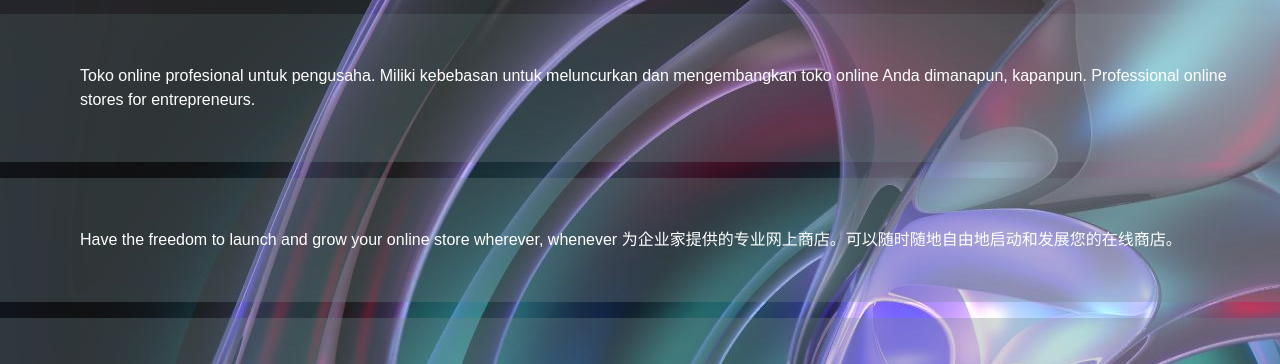
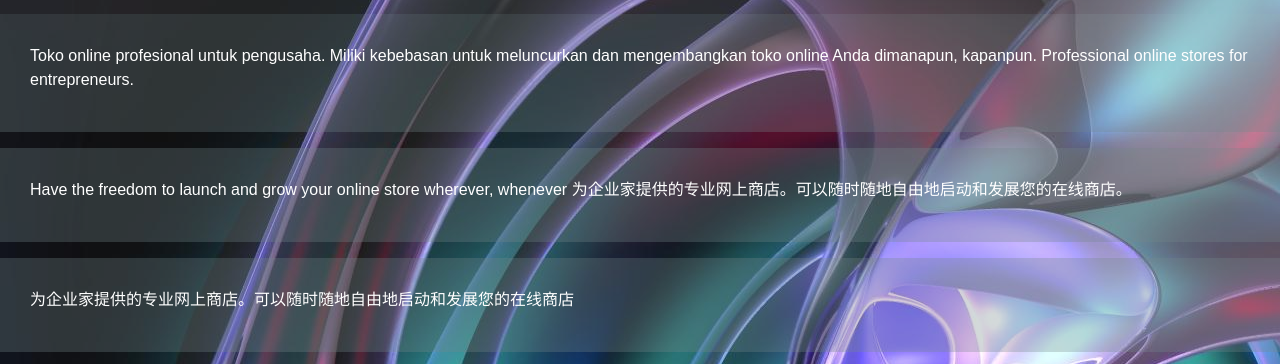
Before and after one commit to bagassz/TUGAS-ADEL, a plain HTML site: page index.html in a window 1280 px wide. Shown: the part 82-446 px from the top of the page. Drawn offline with nearby package versions, Linux system fonts and the light colour scheme.

Commit message:
Update style.css

```diff
--- a/style.css
+++ b/style.css
@@ -66,10 +66,10 @@ footer {
 
 .deskripsi {
     background-color: rgba(114, 133, 136, 0.315);
-    padding-top: 50px;
+    padding-top: 30px;
     padding-right: 30px;
-    padding-bottom: 50px;
-    padding-left: 80px;
+    padding-bottom: 40px;
+    padding-left: 30px;
     color: rgb(255, 255, 255);
     justify-content: center;
   }
```
